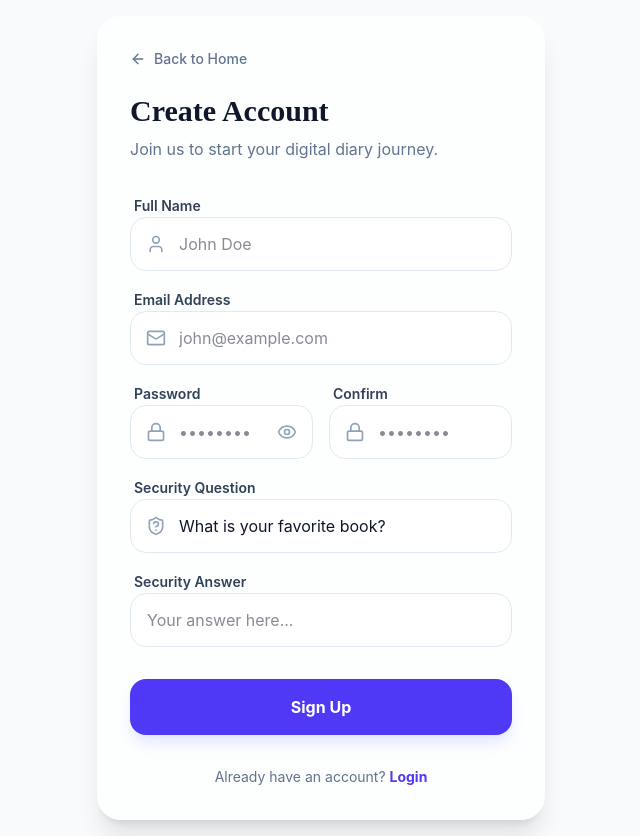
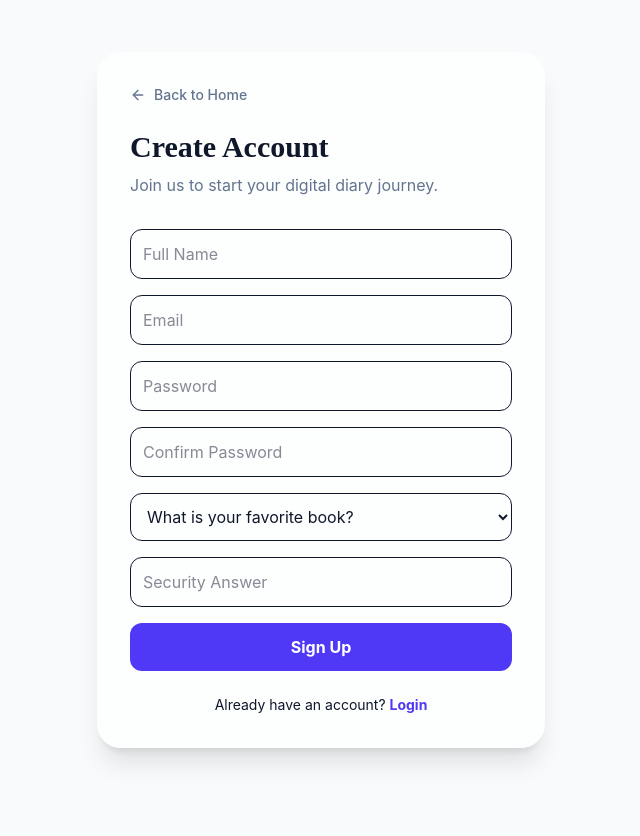
Before and after one commit to vishwajeet-123/diary, a React (Vite) app: page /signup in a window 1280 px wide. Shown: the whole page, without its empty margins (319-959 px from the left). After the commit the page ends 800 px from the top, so only its background shows below. Built offline with nearby package versions, Linux system fonts and the light colour scheme.

Commit message:
fix signup api

```diff
--- a/src/pages/Login.tsx
+++ b/src/pages/Login.tsx
@@ -10,10 +10,13 @@ interface LoginProps {
 export default function Login({ onLogin }: LoginProps) {
   const navigate = useNavigate();
   const location = useLocation();
+
   const [formData, setFormData] = useState({ email: "", password: "" });
   const [error, setError] = useState("");
   const [message, setMessage] = useState("");
   const [loading, setLoading] = useState(false);
+
+  const API_URL = "https://diary.onrender.com";
 
   useEffect(() => {
     if (location.state?.message) {
@@ -28,24 +31,33 @@ export default function Login({ onLogin }: LoginProps) {
     setLoading(true);
 
     try {
-      const res = await fetch("https://diary.onrender.com/api/login", {
+      const res = await fetch(`${API_URL}/api/login`, {
         method: "POST",
-        headers: { "Content-Type": "application/json" },
+        headers: {
+          "Content-Type": "application/json",
+        },
         body: JSON.stringify(formData),
       });
-    let data;
 
-try {
-  data = await res.json();
-} catch {
-  throw new Error("Server returned invalid response");
-}
-      if (!res.ok) throw new Error(data.error || "Login failed");
+      if (!res.ok) {
+        throw new Error("Invalid email or password");
+      }
+
+      const data = await res.json();
+
+      if (!data.token) {
+        throw new Error("Login failed");
+      }
 
       onLogin(data.user, data.token);
       navigate("/dashboard");
+
     } catch (err: any) {
-      setError(err.message);
+      if (err.message === "Failed to fetch") {
+        setError("Cannot connect to server. Please try again.");
+      } else {
+        setError(err.message);
+      }
     } finally {
       setLoading(false);
     }
@@ -58,58 +70,75 @@ try {
         animate={{ opacity: 1, y: 0 }}
         className="max-w-md w-full glass rounded-3xl p-8"
       >
-        <Link to="/" className="inline-flex items-center gap-2 text-slate-500 hover:text-indigo-600 mb-6 transition-colors">
+
+        <Link
+          to="/"
+          className="inline-flex items-center gap-2 text-slate-500 hover:text-indigo-600 mb-6"
+        >
           <ArrowLeft className="w-4 h-4" />
           <span className="text-sm font-medium">Back to Home</span>
         </Link>
 
-        <h2 className="text-3xl font-serif font-bold text-slate-900 mb-2">Welcome Back</h2>
-        <p className="text-slate-500 mb-8">Login to access your personal diary.</p>
+        <h2 className="text-3xl font-serif font-bold text-slate-900 mb-2">
+          Welcome Back
+        </h2>
+
+        <p className="text-slate-500 mb-8">
+          Login to access your personal diary.
+        </p>
 
         {message && (
-          <div className="bg-emerald-50 text-emerald-600 p-3 rounded-xl text-sm mb-6 border border-emerald-100">
+          <div className="bg-emerald-50 text-emerald-600 p-3 rounded-xl text-sm mb-6">
             {message}
           </div>
         )}
 
         {error && (
-          <div className="bg-red-50 text-red-600 p-3 rounded-xl text-sm mb-6 border border-red-100">
+          <div className="bg-red-50 text-red-600 p-3 rounded-xl text-sm mb-6">
             {error}
           </div>
         )}
 
         <form onSubmit={handleSubmit} className="space-y-6">
+
           <div className="space-y-1.5">
-            <label className="text-sm font-semibold text-slate-700 ml-1">Email Address</label>
+            <label className="text-sm font-semibold text-slate-700">
+              Email Address
+            </label>
+
             <div className="relative">
               <Mail className="absolute left-4 top-1/2 -translate-y-1/2 w-5 h-5 text-slate-400" />
+
               <input
                 type="email"
                 required
-                className="w-full bg-white border border-slate-200 rounded-2xl py-3.5 pl-12 pr-4 focus:ring-2 focus:ring-indigo-500 focus:border-transparent outline-none transition-all"
+                className="w-full bg-white border border-slate-200 rounded-2xl py-3.5 pl-12 pr-4"
                 placeholder="john@example.com"
                 value={formData.email}
-                onChange={(e) => setFormData({ ...formData, email: e.target.value })}
+                onChange={(e) =>
+                  setFormData({ ...formData, email: e.target.value })
+                }
               />
             </div>
           </div>
 
           <div className="space-y-1.5">
-            <div className="flex justify-between items-center ml-1">
-              <label className="text-sm font-semibold text-slate-700">Password</label>
-              <Link to="/forgot-password" title="Reset Password" className="text-xs font-bold text-indigo-600 hover:underline">
-                Forgot?
-              </Link>
-            </div>
+            <label className="text-sm font-semibold text-slate-700">
+              Password
+            </label>
+
             <div className="relative">
               <Lock className="absolute left-4 top-1/2 -translate-y-1/2 w-5 h-5 text-slate-400" />
+
               <input
                 type="password"
                 required
-                className="w-full bg-white border border-slate-200 rounded-2xl py-3.5 pl-12 pr-4 focus:ring-2 focus:ring-indigo-500 focus:border-transparent outline-none transition-all"
+                className="w-full bg-white border border-slate-200 rounded-2xl py-3.5 pl-12 pr-4"
                 placeholder="••••••••"
                 value={formData.password}
-                onChange={(e) => setFormData({ ...formData, password: e.target.value })}
+                onChange={(e) =>
+                  setFormData({ ...formData, password: e.target.value })
+                }
               />
             </div>
           </div>
@@ -117,10 +146,12 @@ try {
           <button
             type="submit"
             disabled={loading}
-            className="w-full bg-indigo-600 text-white py-4 rounded-2xl font-bold shadow-lg shadow-indigo-100 hover:bg-indigo-700 transition-all active:scale-95 disabled:opacity-50"
+            className="w-full bg-indigo-600 text-white py-4 rounded-2xl font-bold"
           >
             <div className="flex items-center justify-center gap-2">
-              {loading ? "Logging in..." : (
+              {loading ? (
+                "Logging in..."
+              ) : (
                 <>
                   <LogIn className="w-5 h-5" />
                   Login
@@ -132,10 +163,11 @@ try {
 
         <p className="text-center mt-8 text-slate-500 text-sm">
           Don't have an account?{" "}
-          <Link to="/signup" className="text-indigo-600 font-bold hover:underline">
+          <Link to="/signup" className="text-indigo-600 font-bold">
             Sign Up
           </Link>
         </p>
+
       </motion.div>
     </div>
   );
--- a/src/pages/Signup.tsx
+++ b/src/pages/Signup.tsx
@@ -5,6 +5,9 @@ import { User, Mail, Lock, ShieldQuestion, ArrowLeft, Eye, EyeOff } from "lucide
 
 export default function Signup() {
   const navigate = useNavigate();
+
+  const API_URL = "https://diary.onrender.com";
+
   const [formData, setFormData] = useState({
     name: "",
     email: "",
@@ -13,6 +16,7 @@ export default function Signup() {
     securityQuestion: "What is your favorite book?",
     securityAnswer: "",
   });
+
   const [showPassword, setShowPassword] = useState(false);
   const [error, setError] = useState("");
   const [loading, setLoading] = useState(false);
@@ -38,17 +42,38 @@ export default function Signup() {
     }
 
     setLoading(true);
+
     try {
-      const res = await fetch("https://diary.onrender.com/api/signup", {
+      const res = await fetch(`${API_URL}/api/signup`, {
         method: "POST",
-        headers: { "Content-Type": "application/json" },
+        headers: {
+          "Content-Type": "application/json",
+        },
         body: JSON.stringify(formData),
       });
-      const data = await res.json();
-      if (!res.ok) throw new Error(data.error || "Signup failed");
-      navigate("/login", { state: { message: "Account created! Please login." } });
+
+      let data;
+
+      try {
+        data = await res.json();
+      } catch {
+        throw new Error("Server returned invalid response");
+      }
+
+      if (!res.ok) {
+        throw new Error(data.error || "Signup failed");
+      }
+
+      navigate("/login", {
+        state: { message: "Account created! Please login." },
+      });
+
     } catch (err: any) {
+      if (err.message === "Failed to fetch") {
+        setError("Cannot connect to server. Please try again.");
+      } else {
         setError(err.message);
+      }
     } finally {
       setLoading(false);
     }
@@ -61,131 +86,116 @@ export default function Signup() {
         animate={{ opacity: 1, scale: 1 }}
         className="max-w-md w-full glass rounded-3xl p-8"
       >
-        <Link to="/" className="inline-flex items-center gap-2 text-slate-500 hover:text-indigo-600 mb-6 transition-colors">
+        <Link
+          to="/"
+          className="inline-flex items-center gap-2 text-slate-500 hover:text-indigo-600 mb-6"
+        >
           <ArrowLeft className="w-4 h-4" />
           <span className="text-sm font-medium">Back to Home</span>
         </Link>
 
-        <h2 className="text-3xl font-serif font-bold text-slate-900 mb-2">Create Account</h2>
-        <p className="text-slate-500 mb-8">Join us to start your digital diary journey.</p>
+        <h2 className="text-3xl font-serif font-bold text-slate-900 mb-2">
+          Create Account
+        </h2>
+
+        <p className="text-slate-500 mb-8">
+          Join us to start your digital diary journey.
+        </p>
 
         {error && (
-          <div className="bg-red-50 text-red-600 p-3 rounded-xl text-sm mb-6 border border-red-100">
+          <div className="bg-red-50 text-red-600 p-3 rounded-xl text-sm mb-6">
             {error}
           </div>
         )}
 
         <form onSubmit={handleSubmit} className="space-y-4">
-          <div className="space-y-1.5">
-            <label className="text-sm font-semibold text-slate-700 ml-1">Full Name</label>
-            <div className="relative">
-              <User className="absolute left-4 top-1/2 -translate-y-1/2 w-5 h-5 text-slate-400" />
+
           <input
             type="text"
             required
-                className="w-full bg-white border border-slate-200 rounded-2xl py-3.5 pl-12 pr-4 focus:ring-2 focus:ring-indigo-500 focus:border-transparent outline-none transition-all"
-                placeholder="John Doe"
+            placeholder="Full Name"
+            className="w-full border rounded-xl p-3"
             value={formData.name}
-                onChange={(e) => setFormData({ ...formData, name: e.target.value })}
+            onChange={(e) =>
+              setFormData({ ...formData, name: e.target.value })
+            }
           />
-            </div>
-          </div>
 
-          <div className="space-y-1.5">
-            <label className="text-sm font-semibold text-slate-700 ml-1">Email Address</label>
-            <div className="relative">
-              <Mail className="absolute left-4 top-1/2 -translate-y-1/2 w-5 h-5 text-slate-400" />
           <input
             type="email"
             required
-                className="w-full bg-white border border-slate-200 rounded-2xl py-3.5 pl-12 pr-4 focus:ring-2 focus:ring-indigo-500 focus:border-transparent outline-none transition-all"
-                placeholder="john@example.com"
+            placeholder="Email"
+            className="w-full border rounded-xl p-3"
             value={formData.email}
-                onChange={(e) => setFormData({ ...formData, email: e.target.value })}
+            onChange={(e) =>
+              setFormData({ ...formData, email: e.target.value })
+            }
           />
-            </div>
-          </div>
 
-          <div className="grid grid-cols-1 sm:grid-cols-2 gap-4">
-            <div className="space-y-1.5">
-              <label className="text-sm font-semibold text-slate-700 ml-1">Password</label>
-              <div className="relative">
-                <Lock className="absolute left-4 top-1/2 -translate-y-1/2 w-5 h-5 text-slate-400" />
           <input
             type={showPassword ? "text" : "password"}
             required
-                  className="w-full bg-white border border-slate-200 rounded-2xl py-3.5 pl-12 pr-12 focus:ring-2 focus:ring-indigo-500 focus:border-transparent outline-none transition-all"
-                  placeholder="••••••••"
+            placeholder="Password"
+            className="w-full border rounded-xl p-3"
             value={formData.password}
-                  onChange={(e) => setFormData({ ...formData, password: e.target.value })}
+            onChange={(e) =>
+              setFormData({ ...formData, password: e.target.value })
+            }
           />
-                <button
-                  type="button"
-                  onClick={() => setShowPassword(!showPassword)}
-                  className="absolute right-4 top-1/2 -translate-y-1/2 text-slate-400 hover:text-slate-600"
-                >
-                  {showPassword ? <EyeOff className="w-5 h-5" /> : <Eye className="w-5 h-5" />}
-                </button>
-              </div>
-            </div>
 
-            <div className="space-y-1.5">
-              <label className="text-sm font-semibold text-slate-700 ml-1">Confirm</label>
-              <div className="relative">
-                <Lock className="absolute left-4 top-1/2 -translate-y-1/2 w-5 h-5 text-slate-400" />
           <input
             type={showPassword ? "text" : "password"}
             required
-                  className="w-full bg-white border border-slate-200 rounded-2xl py-3.5 pl-12 pr-4 focus:ring-2 focus:ring-indigo-500 focus:border-transparent outline-none transition-all"
-                  placeholder="••••••••"
+            placeholder="Confirm Password"
+            className="w-full border rounded-xl p-3"
             value={formData.confirmPassword}
-                  onChange={(e) => setFormData({ ...formData, confirmPassword: e.target.value })}
+            onChange={(e) =>
+              setFormData({ ...formData, confirmPassword: e.target.value })
+            }
           />
-              </div>
-            </div>
-          </div>
 
-          <div className="space-y-1.5">
-            <label className="text-sm font-semibold text-slate-700 ml-1">Security Question</label>
-            <div className="relative">
-              <ShieldQuestion className="absolute left-4 top-1/2 -translate-y-1/2 w-5 h-5 text-slate-400" />
           <select
-                className="w-full bg-white border border-slate-200 rounded-2xl py-3.5 pl-12 pr-4 focus:ring-2 focus:ring-indigo-500 focus:border-transparent outline-none appearance-none transition-all"
+            className="w-full border rounded-xl p-3"
             value={formData.securityQuestion}
-                onChange={(e) => setFormData({ ...formData, securityQuestion: e.target.value })}
+            onChange={(e) =>
+              setFormData({
+                ...formData,
+                securityQuestion: e.target.value,
+              })
+            }
           >
             <option>What is your favorite book?</option>
             <option>What was your first pet's name?</option>
             <option>In what city were you born?</option>
             <option>What is your mother's maiden name?</option>
           </select>
-            </div>
-          </div>
 
-          <div className="space-y-1.5">
-            <label className="text-sm font-semibold text-slate-700 ml-1">Security Answer</label>
           <input
             type="text"
             required
-              className="w-full bg-white border border-slate-200 rounded-2xl py-3.5 px-4 focus:ring-2 focus:ring-indigo-500 focus:border-transparent outline-none transition-all"
-              placeholder="Your answer here..."
+            placeholder="Security Answer"
+            className="w-full border rounded-xl p-3"
             value={formData.securityAnswer}
-              onChange={(e) => setFormData({ ...formData, securityAnswer: e.target.value })}
+            onChange={(e) =>
+              setFormData({
+                ...formData,
+                securityAnswer: e.target.value,
+              })
+            }
           />
-          </div>
 
           <button
             type="submit"
             disabled={loading}
-            className="w-full bg-indigo-600 text-white py-4 rounded-2xl font-bold shadow-lg shadow-indigo-100 hover:bg-indigo-700 transition-all active:scale-95 disabled:opacity-50 mt-4"
+            className="w-full bg-indigo-600 text-white py-3 rounded-xl font-bold"
           >
             {loading ? "Creating Account..." : "Sign Up"}
           </button>
         </form>
 
-        <p className="text-center mt-8 text-slate-500 text-sm">
+        <p className="text-center mt-6 text-sm">
           Already have an account?{" "}
-          <Link to="/login" className="text-indigo-600 font-bold hover:underline">
+          <Link to="/login" className="text-indigo-600 font-bold">
             Login
           </Link>
         </p>
```
Lines whose indentation alone changed are shown as unchanged.
